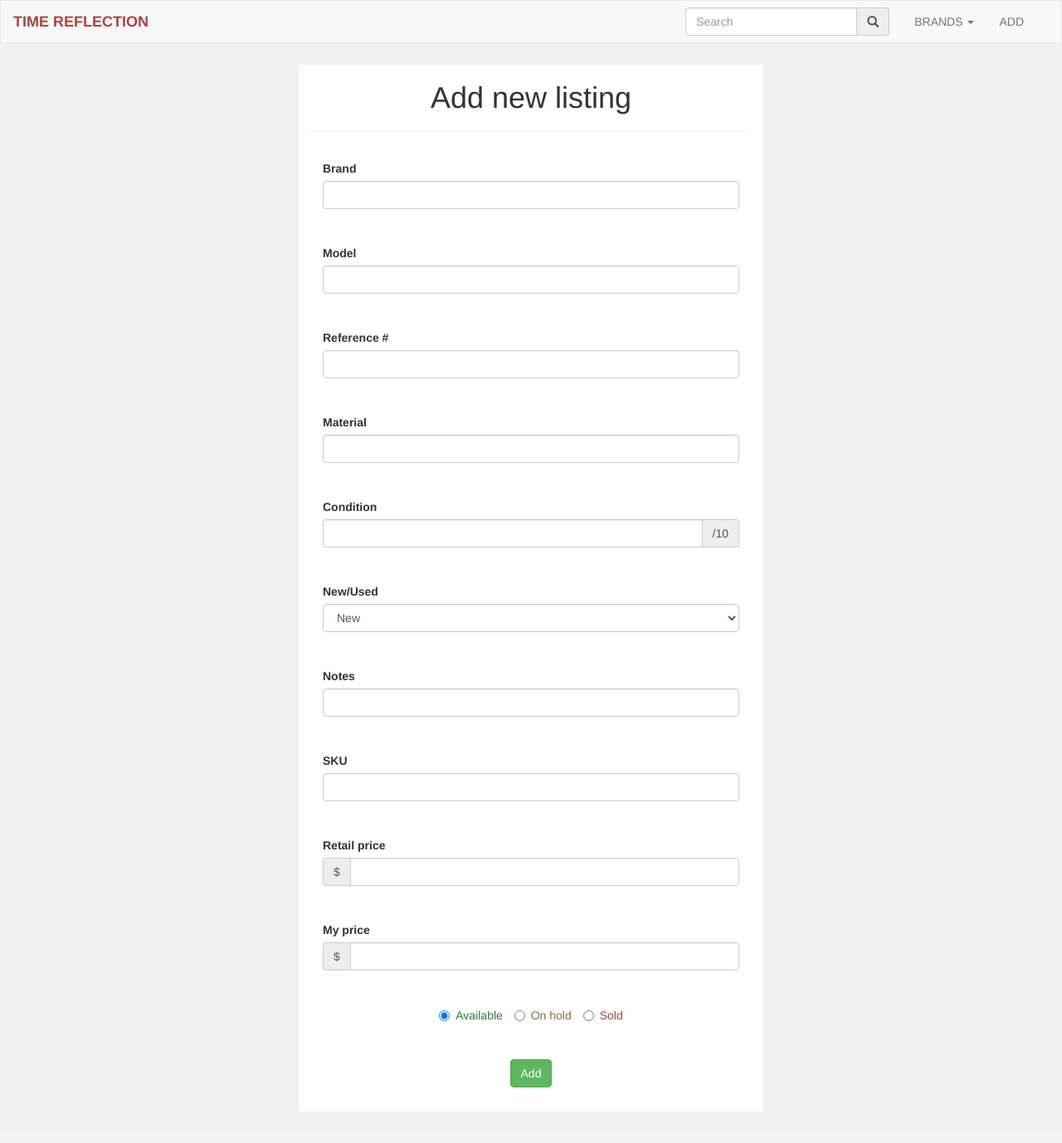
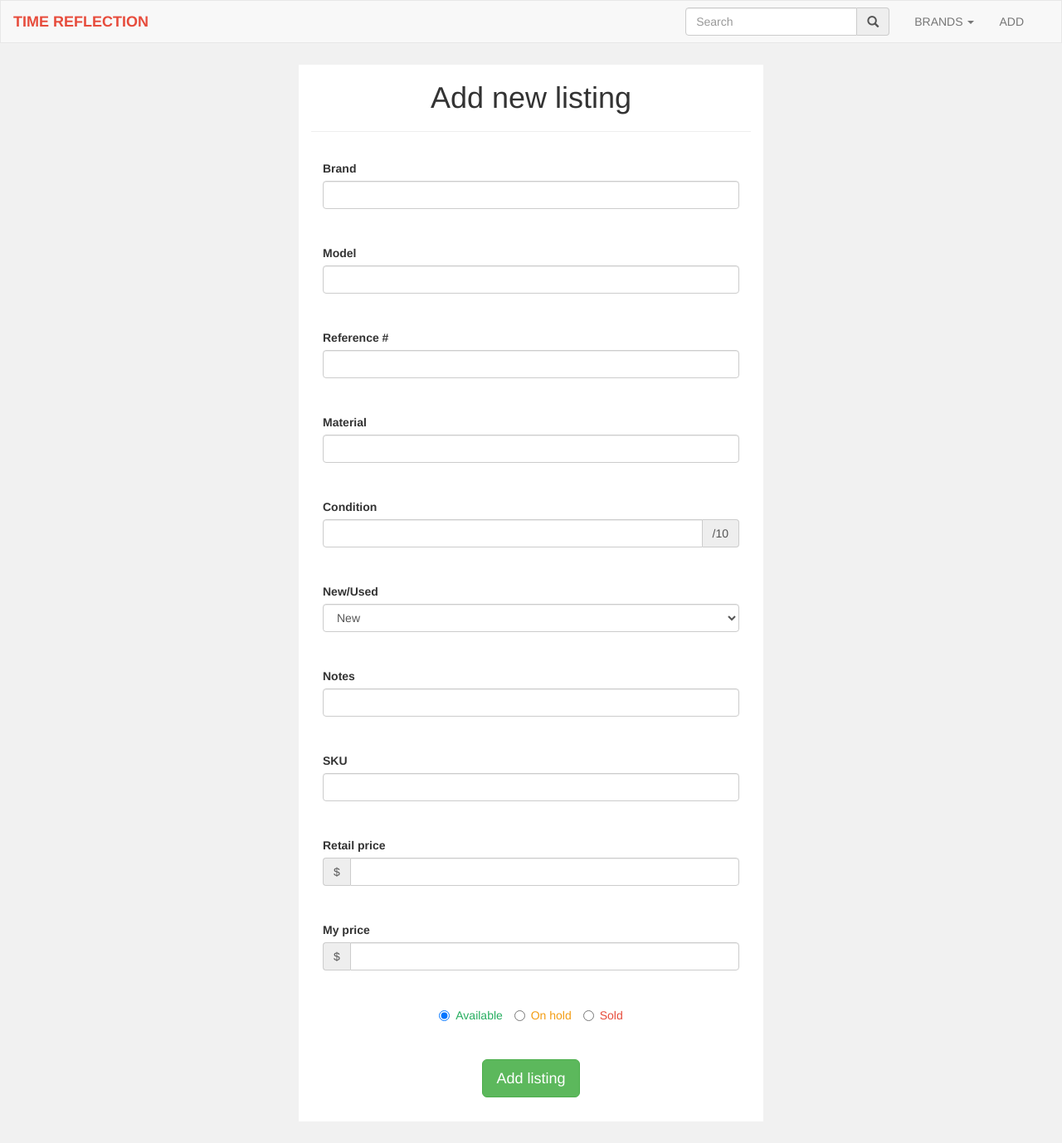
Before and after one commit to dmitriyklyuzov/timereflection, a PHP site: page /addlisting in a window 1280 px wide. Shown: the whole page at 83% size. Before the commit the page ends 1311 px from the top, so only its background shows below. Run offline with PHP 8.4, Linux system fonts and the light colour scheme; some libraries are stand-ins or nearby versions.

Commit message:
minor color changes

```diff
--- a/css/styles.css
+++ b/css/styles.css
@@ -16,7 +16,8 @@ body{
 }
 
 .navbar .navbar-brand{
-	color: #a94442; /*ALIZARIN*/
+	/*color: #a94442;*/ /*ALIZARIN*/
+	color: #e74c3c; /*Flat UI - Alizarin*/
 }
 
 .navbar-form{
@@ -157,3 +158,16 @@ body{
 		margin-right: 0.625em;*/
 	}
 }
+
+/* COLORS */
+.text-success{
+	color: #27ae60; /*Flat UI - Nephritis*/
+}
+
+.text-warning{
+	color: #f39c12; /*Flat UI - Orange*/
+}
+
+.text-danger{
+	color: #e74c3c; /*Flat UI - Alizarin*/
+}
--- a/view/addlisting.view.php
+++ b/view/addlisting.view.php
@@ -100,7 +100,7 @@
 				</div>
 
 				<div class="form-group text-center">
-					<input type="submit" name="submit" class="btn btn-success" value="Add">
+					<input type="submit" name="submit" class="btn btn-success btn-lg" value="Add listing">
 				</div>
 
 			</form>
```
Also changed, not shown: 2 other files.
